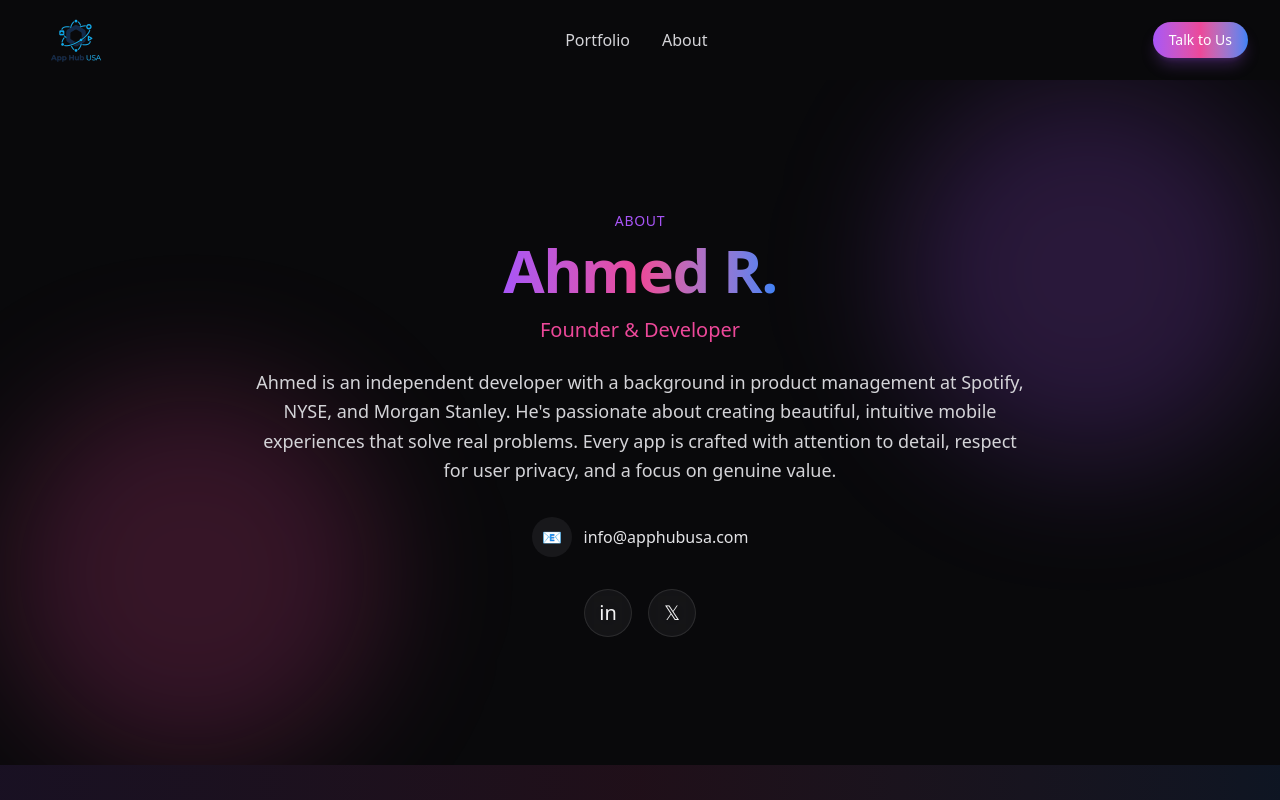
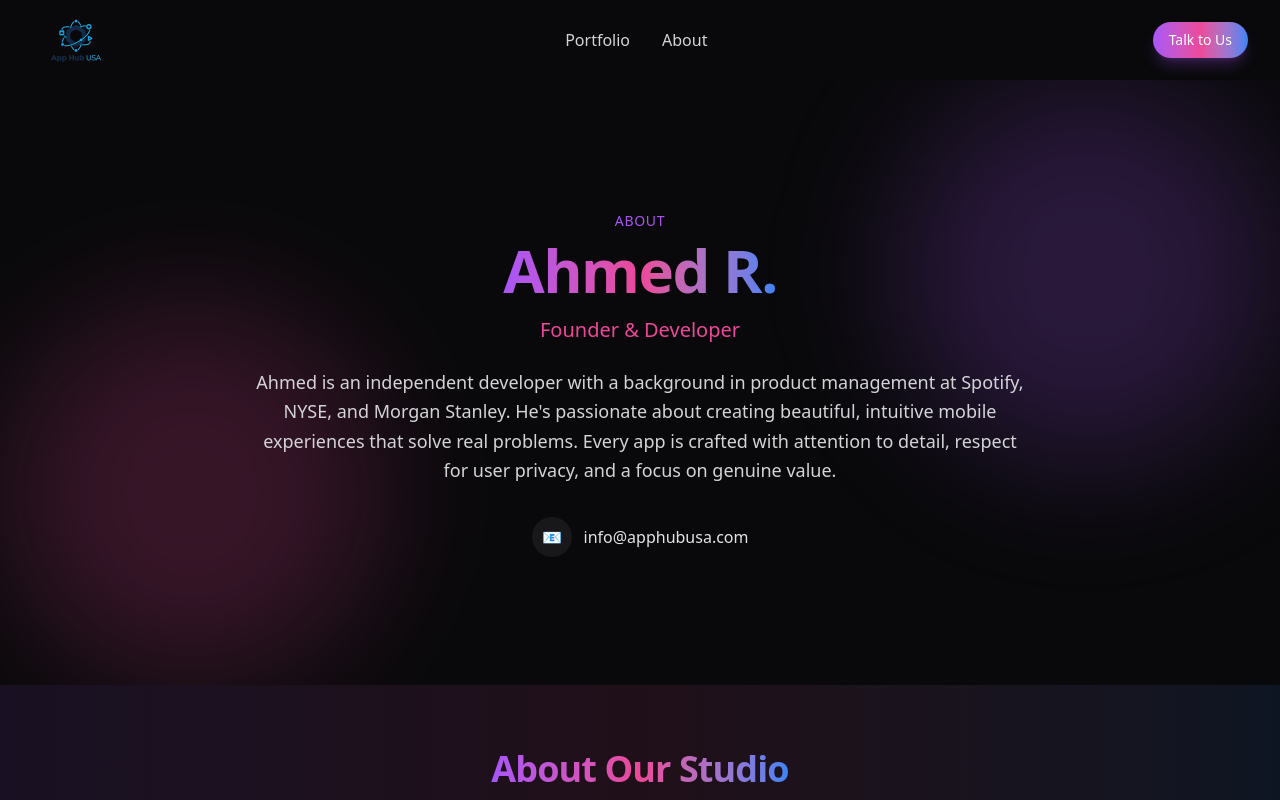
Before and after one commit to happy-code-vector/AR_company_site, a Next.js app: page /about in a window 1280 px wide. Shown: the top 800 px of the page. Built offline with nearby package versions, Linux system fonts and the light colour scheme.

Commit message:
fix: removed social icons

```diff
--- a/app/about/page.tsx
+++ b/app/about/page.tsx
@@ -36,32 +36,12 @@ export default async function AboutPage() {
               </p>
 
               {/* Contact Info */}
-              <div className="flex flex-wrap justify-center gap-6 mb-8">
+              <div className="flex flex-wrap justify-center gap-6">
                 <a href={`mailto:${data.frontmatter.owner.email}`} className="flex items-center gap-3 text-light-200 hover:text-light-100 transition-colors group">
                   <div className="w-10 h-10 rounded-full bg-dark-800 flex items-center justify-center group-hover:bg-accent-purple/20 transition-colors">
                     <span>📧</span>
                   </div>
                   <span>{data.frontmatter.owner.email}</span>
-                </a>
-              </div>
-
-              {/* Social Links */}
-              <div className="flex justify-center gap-4">
-                <a
-                  href={data.frontmatter.owner.linkedin}
-                  target="_blank"
-                  rel="noopener noreferrer"
-                  className="w-12 h-12 rounded-full glass flex items-center justify-center hover:bg-white/10 transition-colors"
-                >
-                  <span className="text-xl">in</span>
-                </a>
-                <a
-                  href={data.frontmatter.owner.twitter}
-                  target="_blank"
-                  rel="noopener noreferrer"
-                  className="w-12 h-12 rounded-full glass flex items-center justify-center hover:bg-white/10 transition-colors"
-                >
-                  <span className="text-xl">𝕏</span>
                 </a>
               </div>
             </div>
--- a/components/layout/Footer.tsx
+++ b/components/layout/Footer.tsx
@@ -36,10 +36,6 @@ export default function Footer() {
             <ul className="space-y-3">
               <li className="text-light-400">info@apphubusa.com</li>
             </ul>
-            <div className="flex gap-4 mt-4">
-              <a href="#" className="text-light-400 hover:text-light-100 transition-colors">Twitter</a>
-              <a href="#" className="text-light-400 hover:text-light-100 transition-colors">LinkedIn</a>
-            </div>
           </div>
         </div>
 
```
